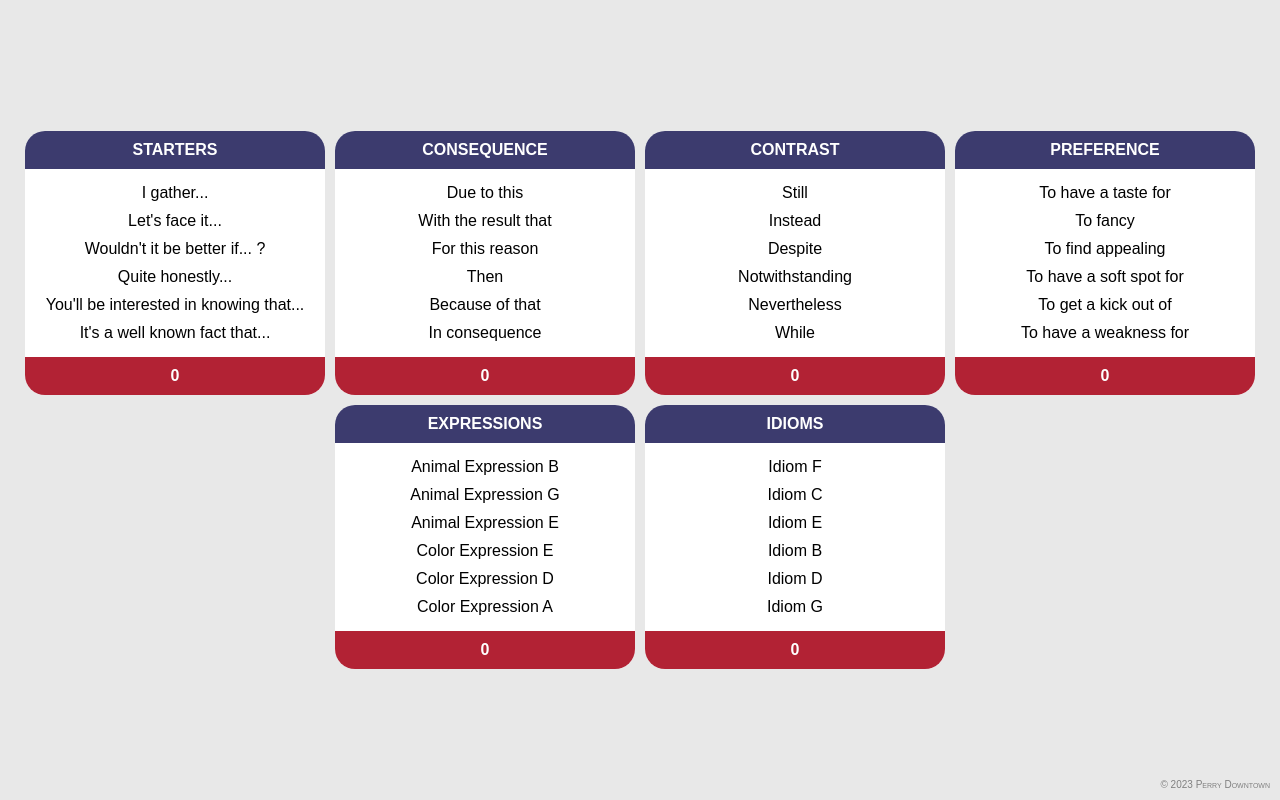
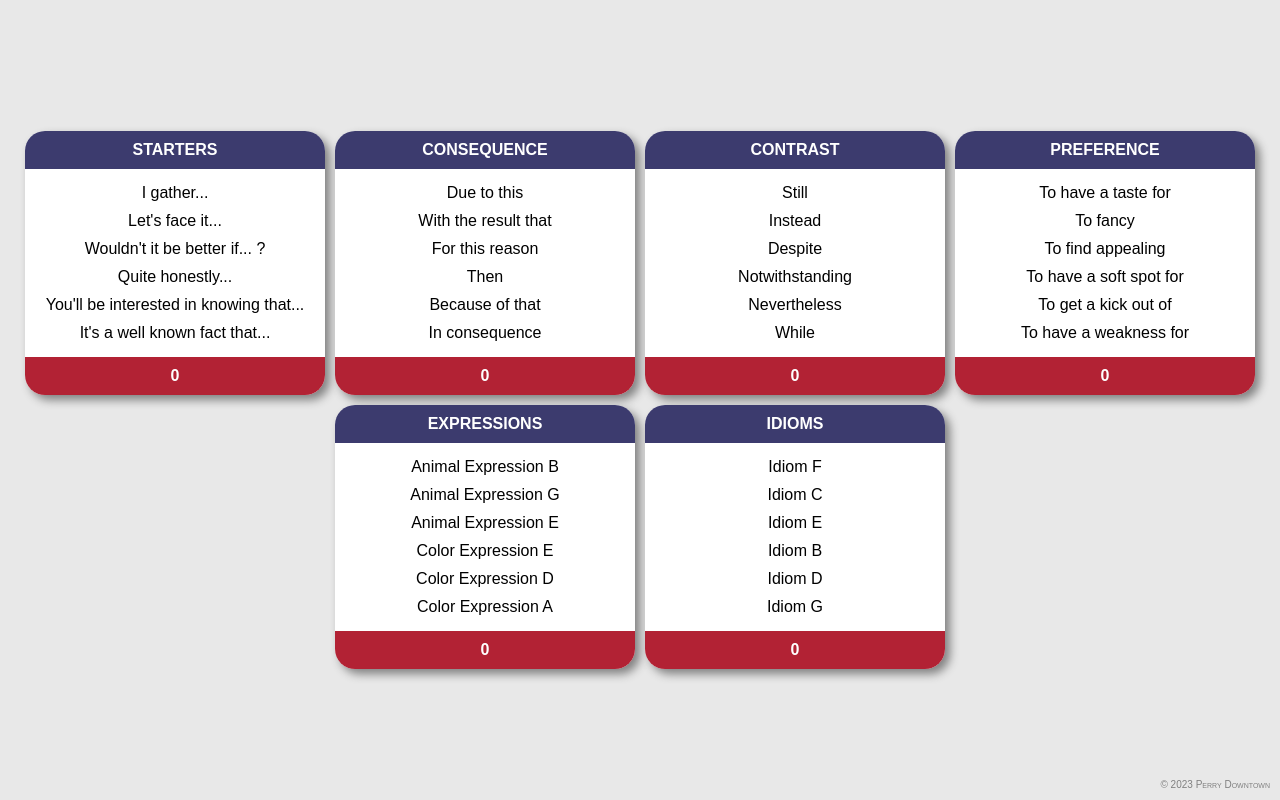
Before and after one commit to Advocab/advocab.github.io, a plain HTML site: page index.html in a window 1280 px wide. Drawn offline with Linux system fonts and the light colour scheme.

Commit message:
Add files via upload

```diff
--- a/index.html
+++ b/index.html
@@ -8,6 +8,7 @@
     <link rel="stylesheet" href="styles.css">
 </head>
 <body>
+    <div class="showall">SHOW ALL</div>
     <div class="container"></div>
     <div class="signature"><a href="mailto:bruno.ferreira@brasasteachers.com">© 2023 Perry Downtown</a></div>
     <script src="script.js"></script>
--- a/script.js
+++ b/script.js
@@ -193,15 +193,12 @@ function switchSentences(pos, boxId, row) {
 }
 
 window.onload = function () {
-    const showall = document.createElement('div');
-    showall.classList.add('showall');
-    showall.textContent = "Show All";
+    const showall = document.querySelector('.showall');
     showall.style.display = "none";
     showall.addEventListener('click', () => {
         document.querySelectorAll('.box').forEach(all => all.style.display = "initial");
         showall.style.display = "none";
     });
-    document.body.appendChild(showall);
 
     const container = document.querySelector('.container');
 
@@ -234,7 +231,7 @@ window.onload = function () {
         const counter = document.createElement('div');
         counter.classList.add('box-counter');
         counter.textContent = 0;
-        counter.addEventListener('click', () => {
+        counter.addEventListener('dblclick', () => {
             counter.textContent = 0;
         });
         box.appendChild(counter);
--- a/styles.css
+++ b/styles.css
@@ -35,6 +35,7 @@ body {
     flex-flow: column nowrap;
     justify-content: space-between;
     flex: 0 0 calc(300 * var(--unit));
+    box-shadow: calc(5 * var(--unit)) calc(5 * var(--unit)) calc(10 * var(--unit)) gray;
 }
 
 .box-title {
@@ -76,7 +77,6 @@ body {
     top: calc(10 * var(--unit));
     right: calc(10 * var(--unit));
     font-size: calc(10 * var(--unit));
-    font-variant: small-caps;
     color: gray;
     cursor: pointer;
 }
@@ -88,7 +88,6 @@ body {
     font-size: calc(10 * var(--unit));
     font-variant: small-caps;
     color: gray;
-    cursor: pointer;
 }
 
 a {
```
